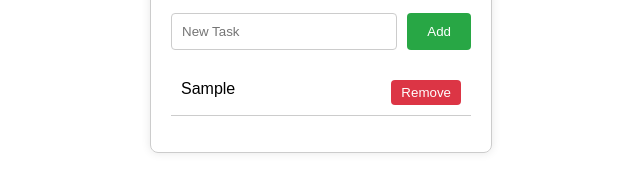
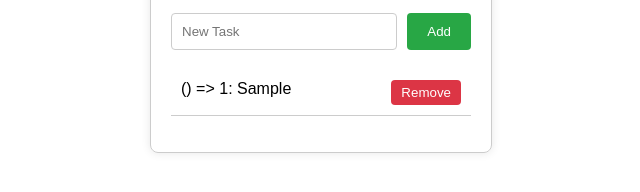
Before and after one commit to GANESH312006/to-do-app, a plain HTML site: page index.html in a window 1280 px wide. Both pictures are taken after typing "Sample" into the empty fields and a click on the button "Add". Shown: the part 138-330 px from the top of the page, 319-959 px from the left. Drawn offline with Linux system fonts and the light colour scheme.

Commit message:
minor fixes

```diff
--- a/index.html
+++ b/index.html
@@ -13,7 +13,7 @@
         <input type="text" id="task-input" placeholder="New Task" />
         <button id="add-task-btn">Add</button>
       </div>
-      <ol id="task-list"></ol>
+      <ul id="task-list"></ul>
     </div>
     <div class="modal-enter-task hidden">
       <h1 class="enter-task-heading">Enter Task!!!</h1>
--- a/script.js
+++ b/script.js
@@ -1,50 +1,49 @@
-const taskInput = document.getElementById('task-input');
-const addTaskBtn = document.getElementById('add-task-btn');
-const taskList = document.getElementById('task-list');
-const modal = document.querySelector('.modal-enter-task');
+const taskInput = document.getElementById("task-input");
+const addTaskBtn = document.getElementById("add-task-btn");
+const taskList = document.getElementById("task-list");
+const modal = document.querySelector(".modal-enter-task");
 
+const createTaskElement = (taskName, index) => {
+  const removeBtn = document.createElement("button");
+  removeBtn.textContent = "Remove";
 
-const createTaskElement = taskName => {
-  const removeBtn = document.createElement('button');
-  removeBtn.textContent = 'Remove';
-
-  const task = document.createElement('li');
-  task.textContent = taskName;
+  const task = document.createElement("li");
+  task.textContent = `${index}: ${taskName}`;
   task.appendChild(removeBtn);
 
-  taskInput.value = '';
+  taskInput.value = "";
 
   // Remove task.
-  removeBtn.addEventListener('click', () => {
+  removeBtn.addEventListener("click", () => {
     taskList.removeChild(task);
   });
 
   return task;
 };
 
-addTaskBtn.addEventListener('click', () => {
-  if (taskInput.value !== '') {
-    const task = createTaskElement(taskInput.value);
+addTaskBtn.addEventListener("click", () => {
+  if (taskInput.value !== "") {
+    const task = createTaskElement(taskInput.value, () => 1);
     taskList.appendChild(task);
   } else {
-    modal.classList.remove('hidden');
+    modal.classList.remove("hidden");
     setTimeout(() => {
-      modal.classList.add('hidden');
+      modal.classList.add("hidden");
     }, 2000);
   }
 });
 
 // To check whether the taskinput has placeholder text. If yes, it removes the text else not
 if (taskInput) {
-  const updatePlaceHolder = text => {
+  const updatePlaceHolder = (text) => {
     taskInput.placeholder = text;
   };
 
-  taskInput.addEventListener('focus', () => {
-    updatePlaceHolder('');
+  taskInput.addEventListener("focus", () => {
+    updatePlaceHolder("");
   });
 
-  taskInput.addEventListener('blur', () => {
-    updatePlaceHolder('New Task');
+  taskInput.addEventListener("blur", () => {
+    updatePlaceHolder("New Task");
   });
 }
```
